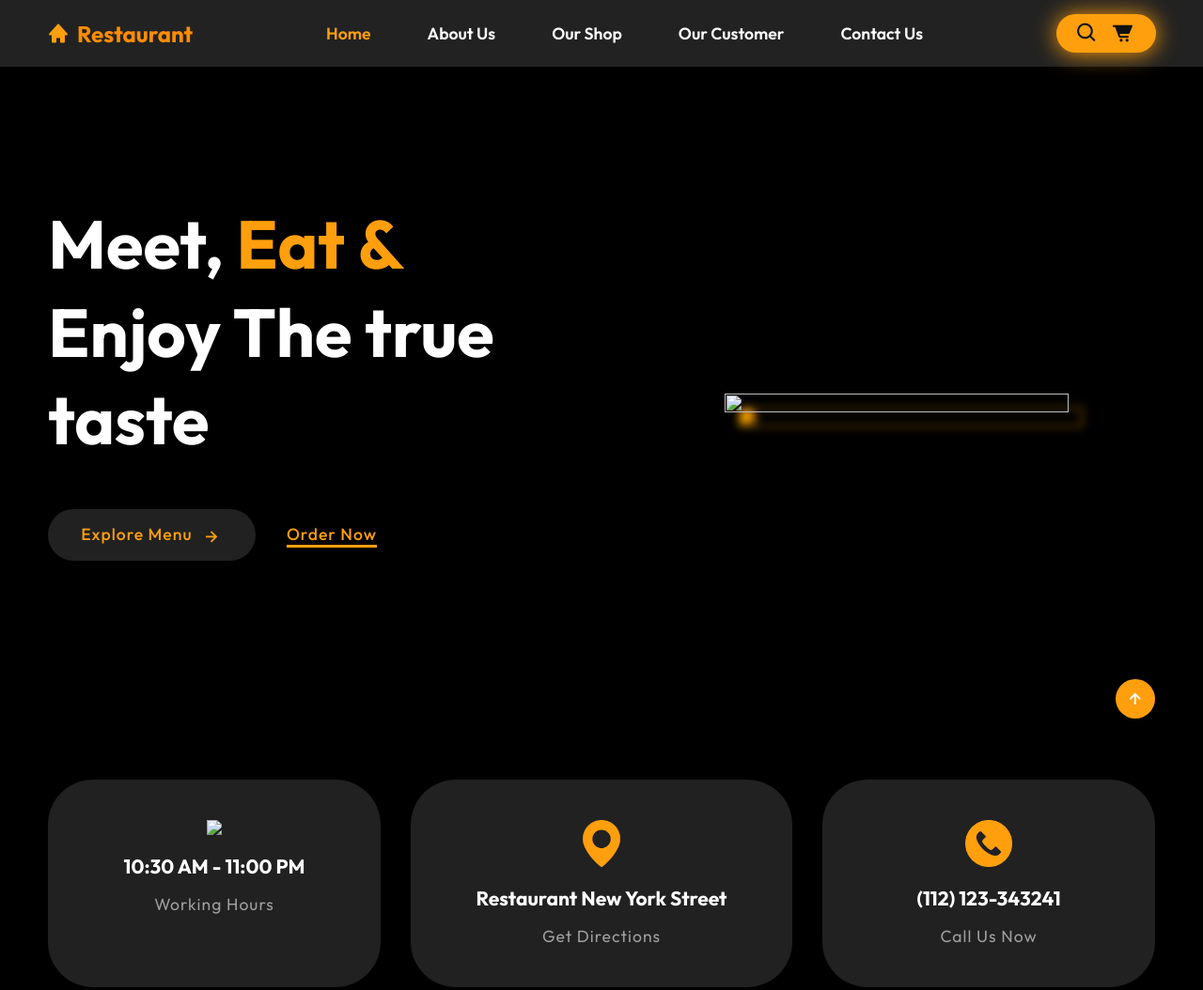
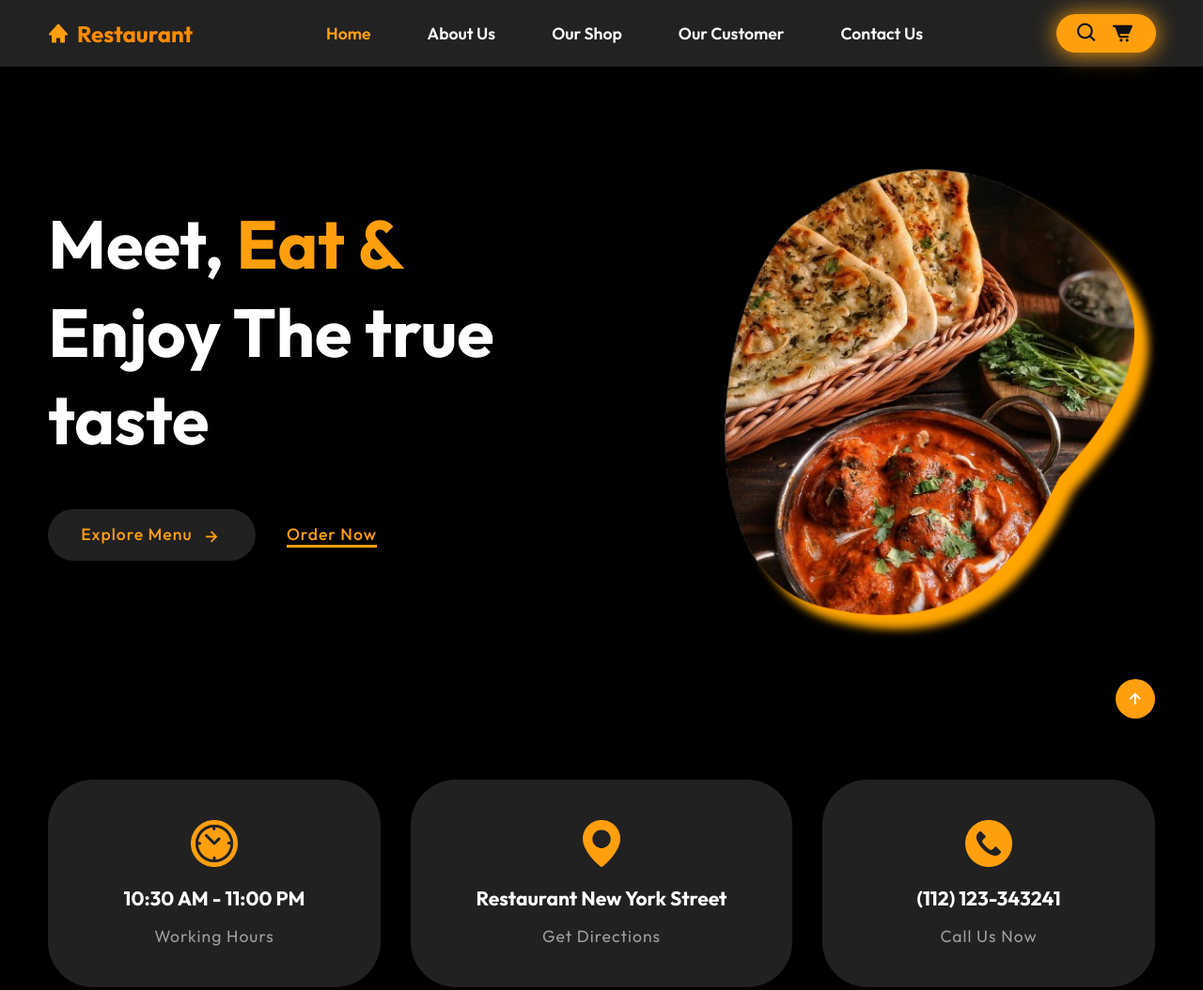
Before and after one commit to sakshipatil07/Restaurant-Website, a plain HTML site: page index.html in a window 1280 px wide. Shown: the top 1054 px of the page at 94% size. Drawn offline with nearby package versions, Linux system fonts and the light colour scheme; a script that the page names is missing; files whose address does not match are found by name.

Commit message:
changing folder name

```diff
--- a/index.html
+++ b/index.html
@@ -48,7 +48,7 @@
       </div>
 
       <div class="home-img">
-        <img src="assets/home.png" style="filter:drop-shadow(15px 15px 5px orange)" />
+        <img src="assets\home.png" style="filter:drop-shadow(15px 15px 5px orange)" />
       </div>
       </div>
     </section>
@@ -56,7 +56,7 @@
     <!-- Container -->
     <section class="container">
       <div class="container-box">
-        <img src="assets/c1.png" />
+        <img src="assets\c1.png" />
         <h3>10:30 AM - 11:00 PM</h3>
         <a href="#">Working Hours</a>
       </div>
@@ -297,7 +297,7 @@
         <div class="details">
           <div class="main-d">
             <a href="#"
-              ><i class="bx bxs-location-plus"></i>Main stree 20, Mumbai</a
+              ><i class="bx bxs-location-plus"></i>Main street 20, Mumbai</a
             >
           </div>
 
```
Also changed, not shown: assets/about.png (renamed from images/about.png), assets/c1.png (renamed from images/c1.png), assets/c2.png (renamed from images/c2.png), assets/c3.png (renamed from images/c3.png), assets/emo.txt (deleted), assets/f1.png (renamed from images/f1.png), assets/f2.png (renamed from images/f2.png), assets/favicon.png (renamed from images/favicon.png), assets/fingerchips.png (renamed from images/fingerchips.png), assets/home.png (renamed from images/home.png), assets/noodles.png (renamed from images/noodles.png), assets/pasta.png (renamed from images/pasta.png), assets/r1.jpg (renamed from images/r1.jpg), assets/r2.jpg (renamed from images/r2.jpg), 2 more files.
